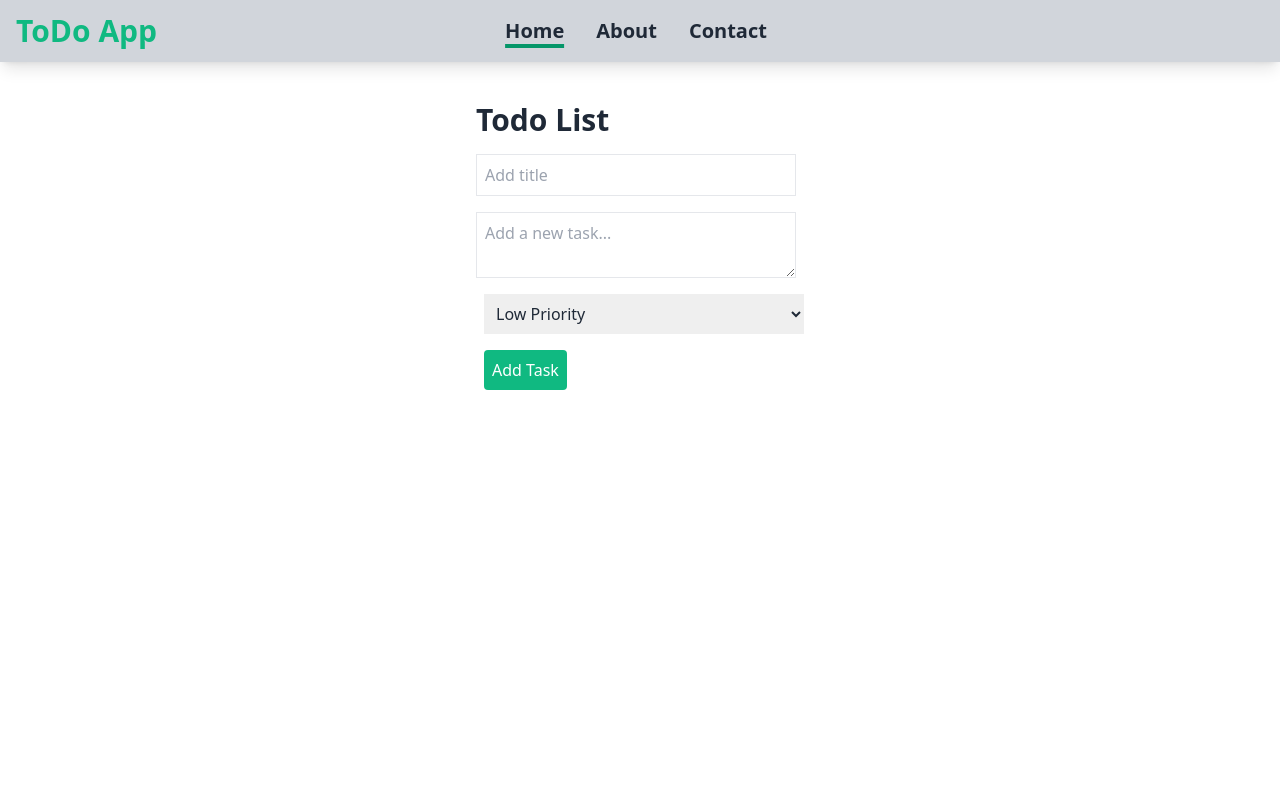
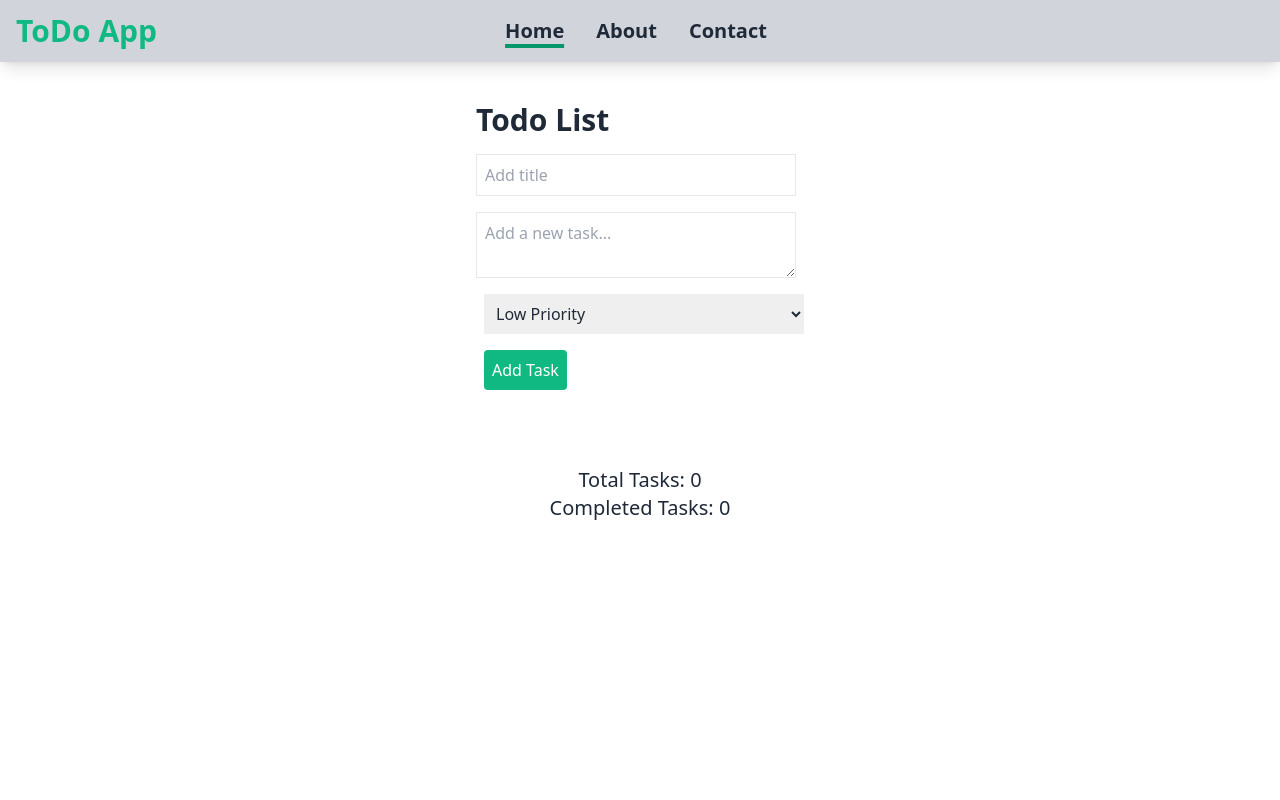
Before and after one commit to rasel6518/ToDoList, a React (Vite) app: page / in a window 1280 px wide. Shown: the top 800 px of the page. Built offline with nearby package versions, Linux system fonts and the light colour scheme.

Commit message:
Implement Total and Completed Tasks counter

```diff
--- /dev/null
+++ b/src/Components/Counter/Counter.jsx
@@ -0,0 +1,17 @@
+import useTask from "../../Hooks/useTask";
+
+const Counter = () => {
+    const [tasks, setTasks] = useTask()
+    const totalTasks = tasks.length;
+    const completedTasks = tasks.filter(task => task.status === 'completed').length;
+    return (
+        <div>
+            <div className="text-center mt-5 text-xl font-medium">
+                <p>Total Tasks: {totalTasks}</p>
+                <p>Completed Tasks: {completedTasks}</p>
+            </div>
+        </div>
+    );
+};
+
+export default Counter;
--- a/src/Components/TodoList/TodoList.jsx
+++ b/src/Components/TodoList/TodoList.jsx
@@ -1,6 +1,7 @@
 import { useContext, useState } from "react";
 import { DataContext } from "../../DataProvider/DataProvider";
 import { AiFillDelete, AiFillEdit, AiFillSave } from "react-icons/ai";
+import Counter from "../Counter/Counter";
 
 const TodoList = () => {
     const [tasks, setTasks] = useContext(DataContext);
@@ -31,13 +32,21 @@ const TodoList = () => {
     const deleteTask = (taskId) => {
         setTasks(tasks.filter(task => task.id !== taskId));
     };
+
     return (
         <div>
             <div className="  ">
+
+                {/* counter section */}
+                <Counter />
+
                 <div className="grid px-5 md:px-0 md:grid-cols-2 my-5 py-5 gap-5 lg:grid-cols-3">
                     {tasks.map((task) => (
                         <div key={task.id} className="bg-emerald-200  py-5 px-2">
                             <h1 className='text-xl px-5 capitalize mb-3 font-medium'>
+
+                                {/* Task Title */}
+
                                 {isTodoEditable && editedTask.id === task.id ? (
                                     <input
                                         type="text"
@@ -49,6 +58,9 @@ const TodoList = () => {
                                     task.title
                                 )}
                             </h1>
+
+                            {/* Task Description */}
+
                             <div className="w-60 md:w-80  px-5">
                                 {isTodoEditable && editedTask.id === task.id ? (
                                     <textarea
@@ -60,6 +72,9 @@ const TodoList = () => {
                                     task.desc
                                 )}
                             </div>
+
+                            {/* Task Status Section */}
+
                             <div className="w-64 md:96 mt-5 flex justify-evenly items-center gap-2">
                                 <button
                                     onClick={() => toggleTaskStatus(task.id)}
@@ -67,10 +82,16 @@ const TodoList = () => {
                                 >
                                     {task.status}
                                 </button>
+
+                                {/* Task Priority Seciton */}
+
                                 <div className={`capitalize font-bold text-${task.priority}`}>
                                     {task.priority}
                                 </div>
                                 <div className="flex justify-between gap-2">
+
+                                    {/* Task Edit and Save Seciton */}
+
                                     <button
                                         className="text-xl"
                                         onClick={() => {
@@ -86,6 +107,9 @@ const TodoList = () => {
                                     >
                                         {isTodoEditable && editedTask.id === task.id ? <AiFillSave /> : <AiFillEdit />}
                                     </button>
+
+                                    {/* Task Delete Seciton */}
+
                                     <AiFillDelete onClick={() => deleteTask(task.id)} className="text-xl "></AiFillDelete>
                                 </div>
                             </div>
--- /dev/null
+++ b/src/Hooks/useTask.jsx
@@ -0,0 +1,10 @@
+
+import { useContext } from 'react';
+import { DataContext } from '../DataProvider/DataProvider';
+
+const useTask = () => {
+    const [tasks, setTasks] = useContext(DataContext)
+    return [tasks, setTasks]
+};
+
+export default useTask;
```
